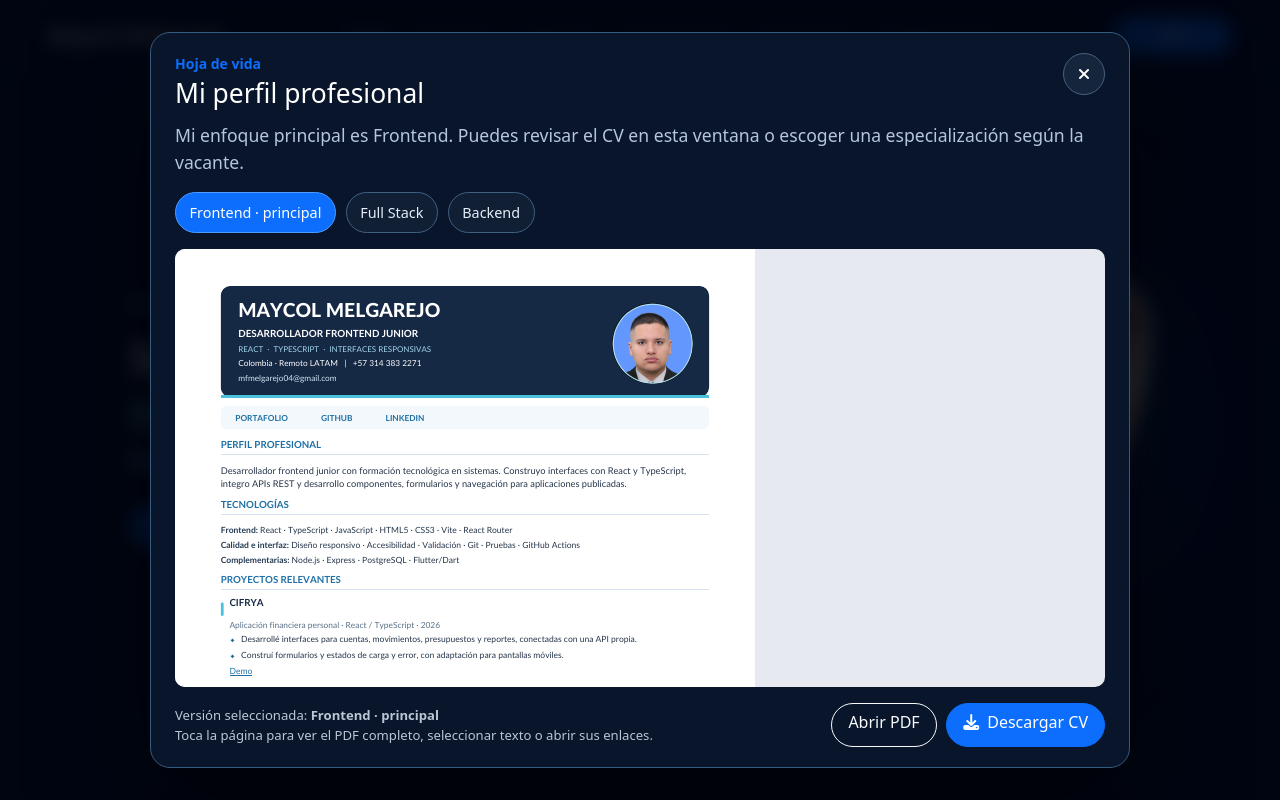
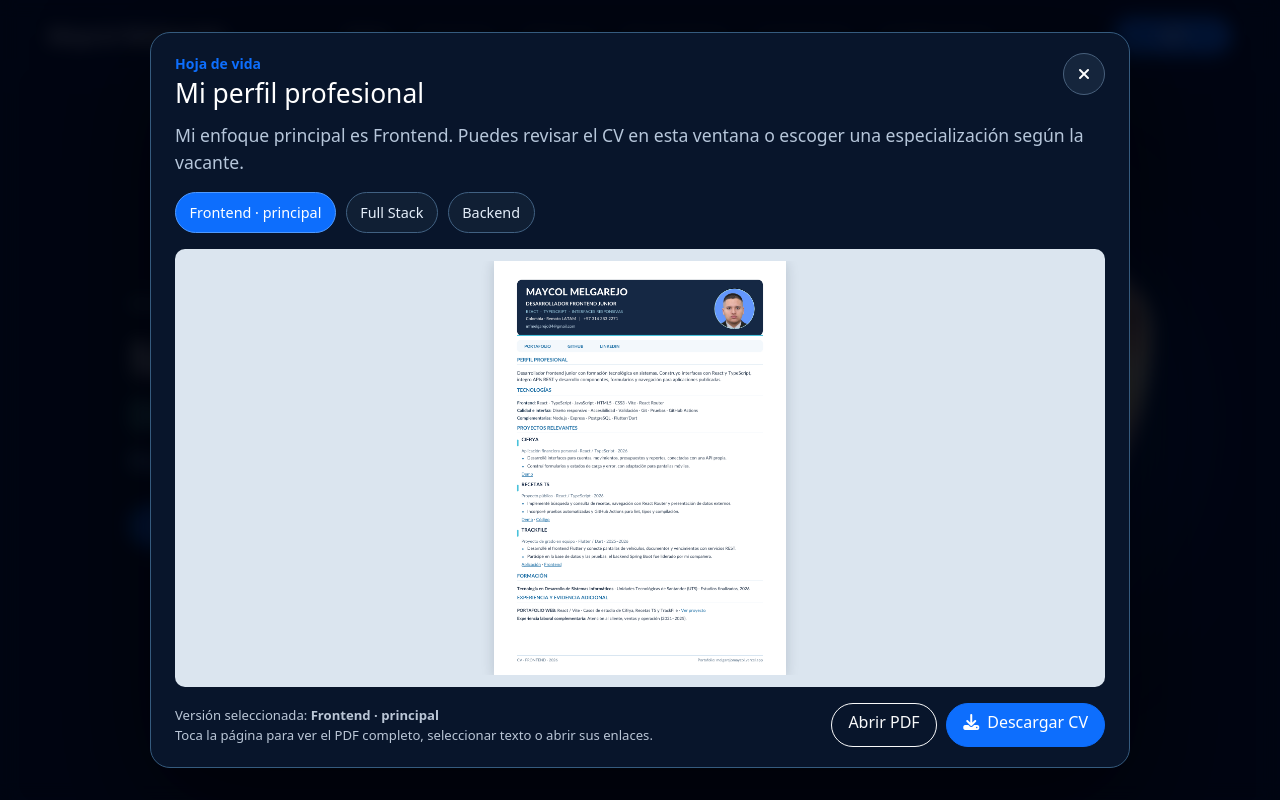
Before and after one commit to MelgarejoMaycol/Portafolio, a React (Vite) app: page / in a window 1280 px wide. Both pictures are taken after a click on the button "CV". Shown: the top 800 px of the page. Built offline with nearby package versions, Linux system fonts and the light colour scheme.

Commit message:
style(cv): mostrar miniaturas reales y evitar anclas tapadas por menú móvil

```diff
--- a/src/index.css
+++ b/src/index.css
@@ -2036,3 +2036,61 @@ h2 {
   .project-preview-trigger { transition: none; }
   .project-preview-trigger:hover { transform: none; }
 }
+
+
+/* Auditoría Chromium: evitar visores PDF nativos vacíos en móvil/headless. */
+.cv-viewer--snapshot {
+  display: flex;
+  align-items: stretch;
+  justify-content: center;
+  min-height: 0;
+  padding: .75rem;
+  background: #dbe5ef;
+  overflow: hidden;
+}
+.cv-preview-link {
+  display: flex;
+  align-items: center;
+  justify-content: center;
+  height: 100%;
+  width: 100%;
+  min-width: 0;
+  min-height: 0;
+  overflow: hidden;
+  border-radius: 7px;
+  cursor: zoom-in;
+  text-decoration: none;
+}
+.cv-preview-link:focus-visible {
+  outline: 3px solid #1166cc;
+  outline-offset: -4px;
+}
+.cv-preview-image {
+  display: block;
+  height: 100%;
+  width: auto;
+  max-width: 100%;
+  max-height: 100%;
+  object-fit: contain;
+  background: #fff;
+  box-shadow: 0 2px 12px rgba(18, 36, 52, .18);
+}
+@media (max-width: 575px) {
+  .cv-viewer--snapshot { padding: .45rem; }
+}
+
+/* Las anclas deben aparecer debajo de la barra de navegación fija. */
+#proyectos,
+#sobre,
+#herramientas,
+#contacto,
+#certificaciones {
+  scroll-margin-top: 96px;
+}
+@media (max-width: 575px) {
+  #proyectos,
+  #sobre,
+  #herramientas,
+  #contacto,
+  #certificaciones { scroll-margin-top: 78px; }
+}
```
